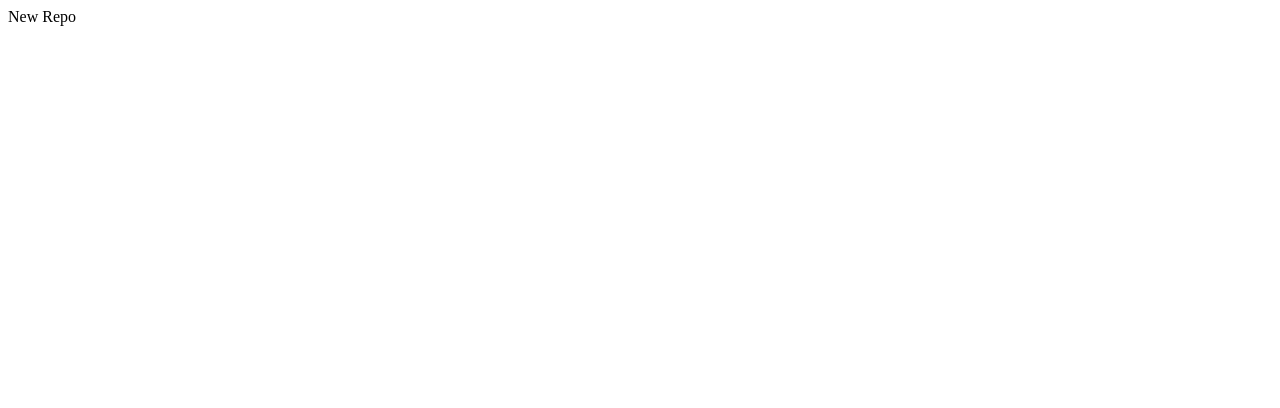
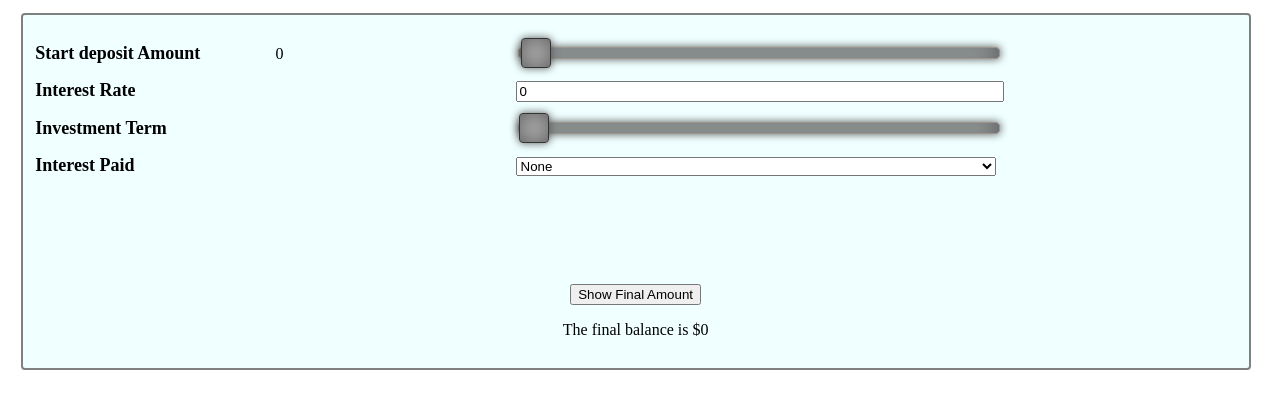
Before and after one commit to sonalk215/bendigo-term-deposit, a React (Create React App) app: page / in a window 1280 px wide. Shown: the top 408 px of the page. Built offline with nearby package versions, Linux system fonts and the light colour scheme.

Commit message:
Term deposit files

```diff
--- /dev/null
+++ b/src/App.css
@@ -0,0 +1,59 @@
+.termDepositForm {
+  background-color: azure;
+  width: 95%;
+  border: 2px solid gray;
+  border-radius: 4px;
+  margin: 1%;
+  padding: 1%;
+}
+
+.labelText {
+  font-size: large;
+  font-weight: 800;
+  width: 20%;
+  display: inline-block;
+}
+
+.userValue {
+  display: inline-block;
+  width: 20%;
+}
+
+.enterValueField {
+  width: 40%;
+}
+
+.submitButtonDiv {
+  margin-top: 9%;
+  text-align: center;
+}
+
+.finalStatement {
+  text-align: center;
+}
+
+
+
+input[type=range] {
+  -webkit-appearance: none;
+  width: 40%;
+  height: 10px;
+  border-radius: 3px;
+  border: 1px solid;
+  background: none;
+  box-shadow: 0px 0px 8px 0px #555, 0px 0px 25px 0px #555 inset;
+  transition: 0.8s all ease-out;
+  outline: none;
+}
+
+input[type=range]::-webkit-slider-thumb {
+  -webkit-appearance: none;
+  width: 30px;
+  height: 30px;
+  background-color: #CCC;
+  border: solid 1px #333;
+  border-radius: 4px;
+  box-shadow: 0px 0px 8px 0px #555, 0px 0px 25px 0px #555 inset;
+  cursor: pointer;
+  transition: 0.8s all ease-out;
+}
--- a/src/App.js
+++ b/src/App.js
@@ -1,7 +1,10 @@
-const App = () => {
+import "./App.css";
+import TermDeposit from "./components/TermDeposit/TermDeposit";
+
+function App() {
   return (
     <div className="App">
-      New Repo
+      <TermDeposit />
     </div>
   );
 }
--- /dev/null
+++ b/src/components/TermDeposit/TermDeposit.jsx
@@ -0,0 +1,133 @@
+import React, { useState } from "react";
+import { calculateTermDeposit } from "../../helperFunctions";
+
+const TermDeposit = () => {
+  const initialState = {
+    startDepositAmount: 0,
+    interestRate: 0.0,
+    investmentTerm: "",
+    interestPaid: "",
+  };
+  const [inputValues, setInputValues] = useState(initialState);
+  const [finalBalance, setFinalBalance] = useState(0);
+  const [totalMonths, setTotalMonths] = useState(0);
+
+  const inputChangeHandler = (e) => {
+    setInputValues((prevState) => ({
+      ...prevState,
+      [e.target.id]: e.target.value,
+    }));
+  };
+
+  const startDepositAmountHandler = (e) => {
+    setInputValues((prevState) => ({
+      ...prevState,
+      startDepositAmount: e.target.value,
+    }));
+  };
+
+  const sliderFunction = (e) => {
+    setTotalMonths(+e.target.value);
+    let temp = +e.target.value;
+    let years = Math.floor(temp / 12);
+    let months = Math.round(temp % 12);
+
+    setInputValues((prevState) => ({
+      ...prevState,
+      investmentTerm: `${years !== 0 ? years + " years, " : ""} ${
+        months !== 0 ? months + " months " : ""
+      }`,
+    }));
+  };
+
+  const showFinalAmountHandler = (e) => {
+    const { startDepositAmount, interestRate } = inputValues;
+    e.preventDefault();
+    setFinalBalance(
+      calculateTermDeposit(startDepositAmount, interestRate, totalMonths)
+    );
+  };
+
+  return (
+    <form className="termDepositForm" onSubmit={showFinalAmountHandler}>
+      <p>
+        <label className="labelText" htmlFor="startDepositAmount">
+          Start deposit Amount
+        </label>
+        <span className="userValue">{inputValues.startDepositAmount}</span>
+        <input
+          className="rangeInput"
+          id="startDepositAmount"
+          type="range"
+          min="1000"
+          max="1500000"
+          defaultValue="10000"
+          onChange={startDepositAmountHandler}
+        />
+      </p>
+      <p>
+        <label className="labelText" htmlFor="interestRate">
+          Interest Rate
+        </label>
+        <span className="userValue"></span>
+        <input
+          className="enterValueField"
+          id="interestRate"
+          type="number"
+          onChange={inputChangeHandler}
+          step="0.10"
+          min="0.00"
+          value={inputValues.interestRate}
+        />
+      </p>
+      <p>
+        <label className="labelText" htmlFor="investmentTerm">
+          Investment Term
+        </label>
+        <span className="userValue">{inputValues.investmentTerm}</span>
+        <input
+          className="rangeInput"
+          id="investmentTerm"
+          type="range"
+          min="3"
+          max="60"
+          defaultValue="0"
+          onChange={sliderFunction}
+        />
+      </p>
+      <p>
+        <label className="labelText" htmlFor="interestPaid">
+          Interest Paid
+        </label>
+        <span className="userValue"></span>
+        <select
+          className="enterValueField"
+          name="interestPaid"
+          id="interestPaid"
+          onChange={inputChangeHandler}
+          value={inputValues.interestPaid}
+        >
+          <option value="">None</option>
+          <option value="Monthly">Monthly</option>
+          <option value="Quarterly">Quarterly</option>
+          <option value="Annually">Annually</option>
+          <option value="At Maturity">At Maturity</option>
+        </select>
+      </p>
+      <div className="submitButtonDiv">
+        <input
+          type="submit"
+          value="Show Final Amount"
+          className="submitButton"
+        />
+      </div>
+
+      <p className="finalStatement">
+        The final balance is $
+        <span className="finalBalance">{finalBalance}</span>
+      </p>
+    </form>
+  );
+};
+
+export default TermDeposit;
--- /dev/null
+++ b/src/helperFunctions.js
@@ -0,0 +1,19 @@
+export const calculateTermDeposit = (amount, interest, time, interestPaid) => {
+  const startingAmount = amount;
+  const interestRate = interest;
+  const investmentTerm = time;
+  const interestPaidAt = interestPaid;
+
+  console.log(startingAmount, interestRate, investmentTerm);
+
+  const a = (startingAmount * interestRate) / 100;
+  const b = time / 12;
+  const c = a * b;
+  // console.log("cccc   ", c);
+  // console.log("aaaa   ", a);
+  // console.log("bbbb   ", b);
+
+  const finalBalance =
+    +startingAmount + +((startingAmount * interestRate) / 100) * (time / 12);
+  return finalBalance;
+};
```
